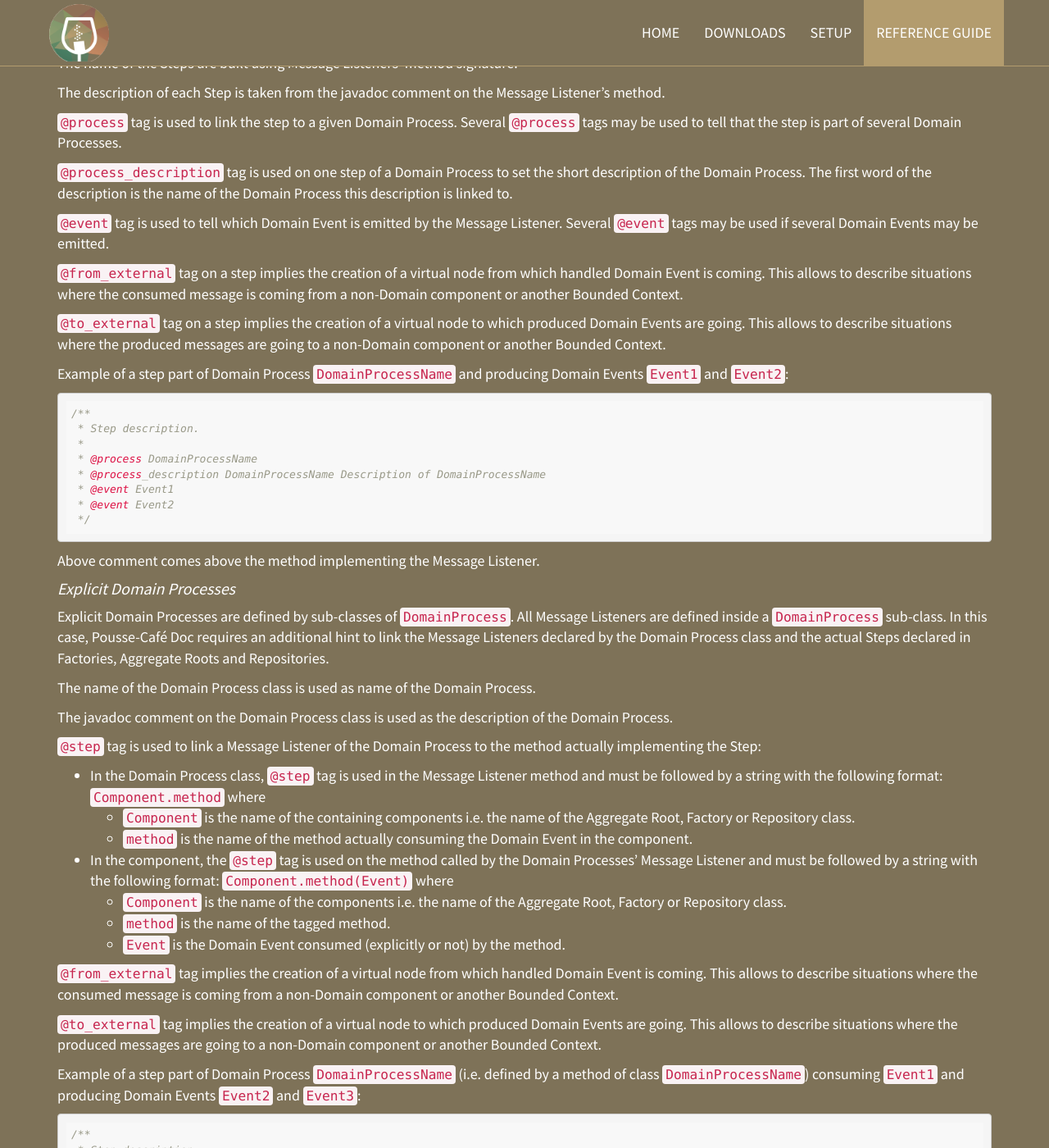
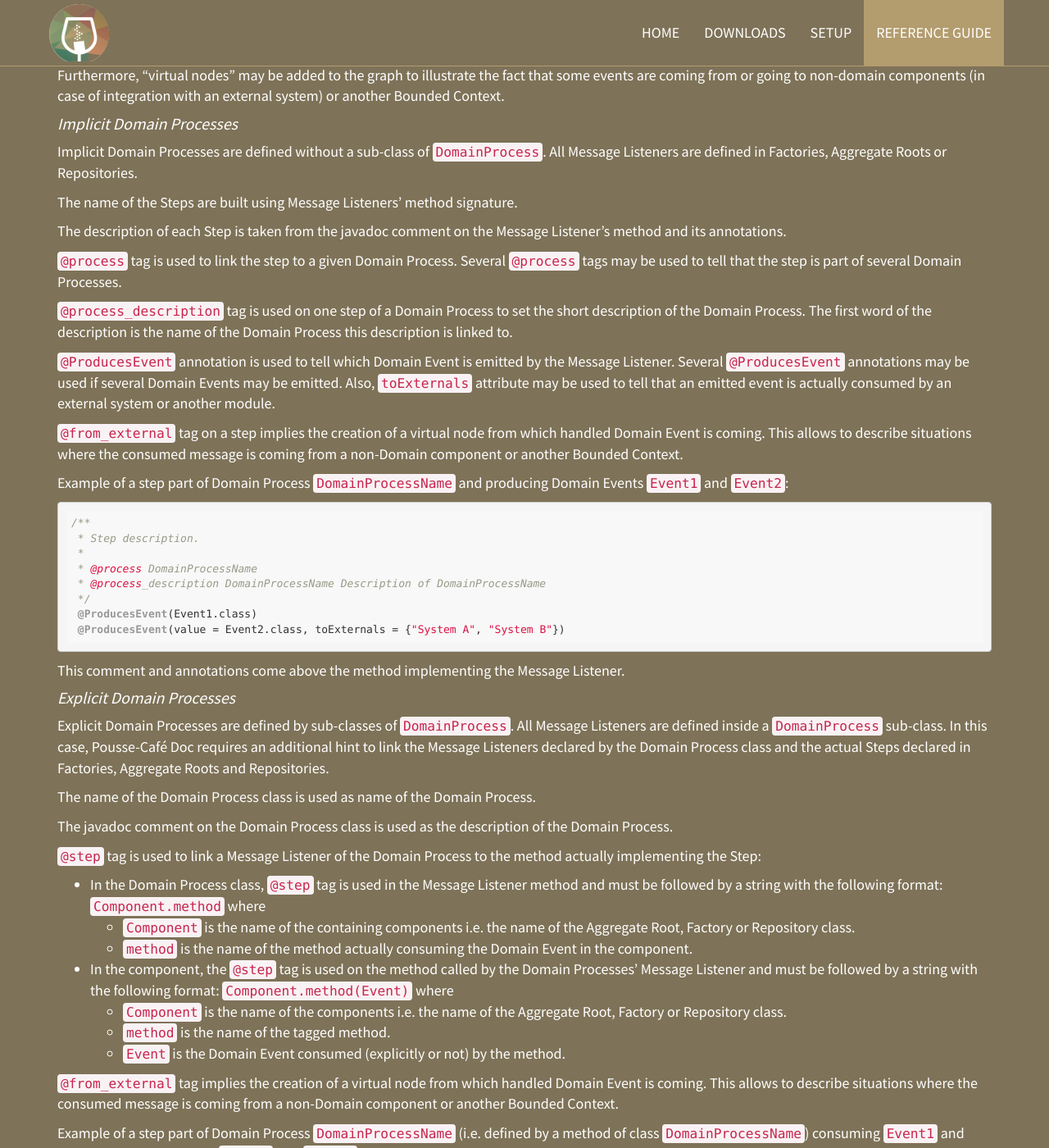
Before and after one commit to pousse-cafe/pousse-cafe.github.io, a Jekyll site: the page built from documentation.md, in a window 1280 px wide and 1400 px high, scrolled down 24082 px. Shown: the whole window at 82% size. Built offline with Jekyll 4.4.1, drawn with Linux system fonts in a browser that asks for light colours; some of the changed text lies outside the part shown.

Commit message:
Add documentation for ProducesEvent.
Closes #4

```diff
--- a/documentation.md
+++ b/documentation.md
@@ -632,6 +632,17 @@
 required. In other words, put as many message listeners in Factories, Aggregate Roots and Repositories as possible.
 Explicit Domain Processes are kept for the very rare cases where this approach is not possible.
 
+### Enrich Listeners Description
+
+A message listener may be annotation with `ProducesEvent` annotation. This annotation tells which type of
+Domain Event is emitted by the message listener upon execution and if the emission is optional or not.
+Putting this annotation on the listener enables a check by the Runtime that expected events are indeed emitted.
+If it is not the case, the execution of the listener fails and an exception is thrown, allowing to detect early the
+issue.
+
+This feature is particularly interesting when [testing the model](#test-your-model) but is also used to [generate
+model's documentation](#generating-ddd-documentation).
+
 ## Run your model
 
 The definitions and implementations of Aggregates and Services of a given Domain Model are grouped in a ``Bundle``.
@@ -1192,7 +1203,7 @@
 
 The name of the Steps are built using Message Listeners' method signature.
 
-The description of each Step is taken from the javadoc comment on the Message Listener's method.
+The description of each Step is taken from the javadoc comment on the Message Listener's method and its annotations.
 
 `@process` tag is used to link the step to a given Domain Process. Several `@process` tags may be used to tell that
 the step is part of several Domain Processes.
@@ -1200,15 +1211,12 @@
 `@process_description` tag is used on one step of a Domain Process to set the short description of the Domain
 Process. The first word of the description is the name of the Domain Process this description is linked to.
 
-`@event` tag is used to tell which Domain Event is emitted by the Message Listener. Several `@event` tags may be
-used if several Domain Events may be emitted.
+`@ProducesEvent` annotation is used to tell which Domain Event is emitted by the Message Listener. Several
+`@ProducesEvent` annotations may be used if several Domain Events may be emitted. Also, `toExternals` attribute
+may be used to tell that an emitted event is actually consumed by an external system or another module.
 
 `@from_external` tag on a step implies the creation of a virtual node from which handled Domain Event is coming.
 This allows to describe situations where the consumed message is coming from a non-Domain component or another Bounded
-Context.
-
-`@to_external` tag on a step implies the creation of a virtual node to which produced Domain Events are going. This
-allows to describe situations where the produced messages are going to a non-Domain component or another Bounded
 Context.
 
 Example of a step part of Domain Process `DomainProcessName` and producing Domain Events `Event1` and `Event2`:
@@ -1218,11 +1226,11 @@
      *
      * @process DomainProcessName
      * @process_description DomainProcessName Description of DomainProcessName
-     * @event Event1
-     * @event Event2
      */
+     @ProducesEvent(Event1.class)
+     @ProducesEvent(value = Event2.class, toExternals = {"System A", "System B"})
 
-Above comment comes above the method implementing the Message Listener.
+This comment and annotations come above the method implementing the Message Listener.
 
 #### Explicit Domain Processes
 
@@ -1251,9 +1259,6 @@
 `@from_external` tag implies the creation of a virtual node from which handled Domain Event is coming. This allows
 to describe situations where the consumed message is coming from a non-Domain component or another Bounded Context.
 
-`@to_external` tag implies the creation of a virtual node to which produced Domain Events are going. This allows
-to describe situations where the produced messages are going to a non-Domain component or another Bounded Context.
-
 Example of a step part of Domain Process `DomainProcessName` (i.e. defined by a method of class
 `DomainProcessName`) consuming `Event1` and producing Domain Events `Event2` and `Event3`:
 
@@ -1266,14 +1271,14 @@
        ...
     }
 
-Above comment comes above the method implementing the Message Listener. Below snippet shows the comment that must be
-put above the method called by the Message Listener:
+Above comment comes above the method implementing the Message Listener. Below snippet shows the comment and annotations
+that must be put above the method called by the Message Listener:
 
     /**
      * @step MyAggregate.handle(Event1)
-     * @event Event2
-     * @event Event3
      */
+     @ProducesEvent(Event1.class)
+     @ProducesEvent(value = Event2.class, toExternals = {"System A", "System B"})
 
 An explicit Domain Process must be part of a documented Module (i.e. it must be defined by a class in the documented
 Module's base package or one of its sub-packages). Otherwise, it will not be shown.
```
